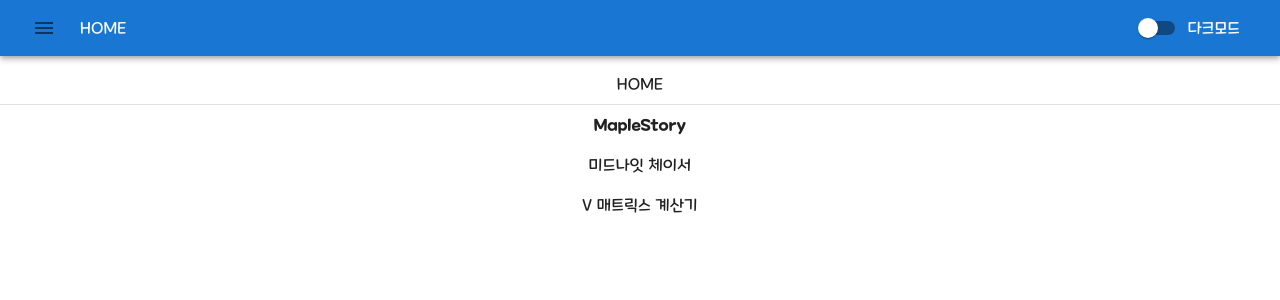
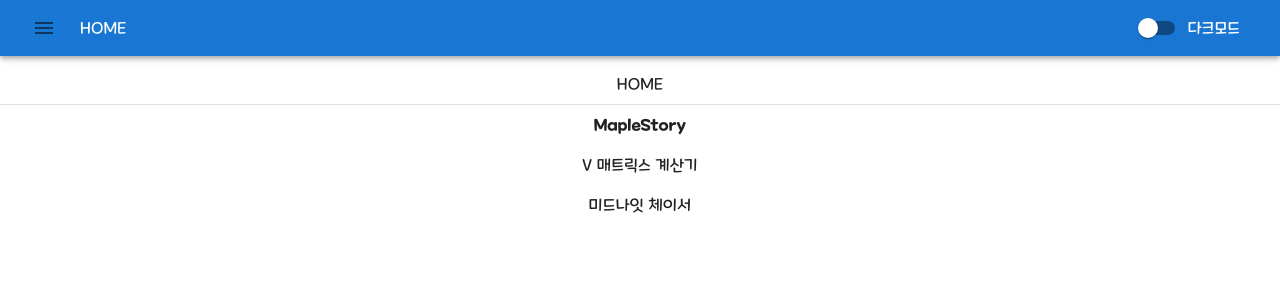
Before and after one commit to lastedchan/lastedchan.github.io, a Next.js app: page / in a window 1280 px wide. Shown: the top 300 px of the page. Built offline with nearby package versions, Linux system fonts and the light colour scheme.

Commit message:
탭 메뉴 순서 변경

```diff
--- a/src/constants/common.ts
+++ b/src/constants/common.ts
@@ -6,12 +6,12 @@
   { title: "HOME", href: "/", show: true },
   null,
   { title: "MapleStory", show: true },
-  { title: "미드나잇 체이서", href: "/midnight_chaser", show: true },
   {
     title: "V 매트릭스 계산기",
     href: "/v_matrix_calculator",
     show: true,
   },
+  { title: "미드나잇 체이서", href: "/midnight_chaser", show: true },
 ];
 
 export const V_MATRIX_CALCULATOR_PREFIX = "v_matrix_calculator_";
```
